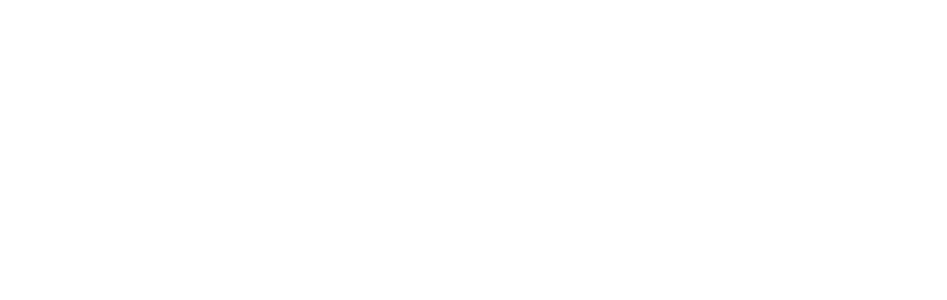
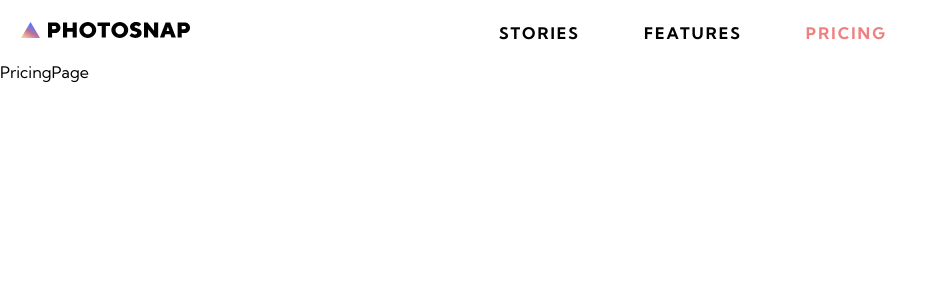
Before and after one commit to ai-is-awesome/photosnap_storyteller, a React (Create React App) app: page /pricing in a window 1280 px wide. Before the commit this address had no page. Shown: the top 300 px of the page, without its empty margins (0-947 px from the left). Built offline with nearby package versions, Linux system fonts and the light colour scheme.

Commit message:
added pages in routes and stories component in stories page

```diff
--- a/src/features/Home/HomePage.js
+++ b/src/features/Home/HomePage.js
@@ -16,7 +16,7 @@
     <>
       {photoCardRender}
       <h1 className="hp__title">Share with us!</h1>
-      <UserStory page={"home"} isDesktop={true} />
+      <UserStory page={"home"} />
       <Footer />
     </>
   );
--- a/src/features/Navbar/Links.js
+++ b/src/features/Navbar/Links.js
@@ -10,13 +10,13 @@
 
   return (
      <>
-      <Link className={`${style.link} ${splitLocation[1] === "" ? style.active : ""}`} to="/">
+      <Link className={`${style.link} ${splitLocation[1] === "stories" ? style.active : ""}`} to="/stories">
          <p>stories</p>
       </Link>
-      <Link className={`${style.link} ${splitLocation[1] === "" ? style.active : ""}`} to="/">
+      <Link className={`${style.link} ${splitLocation[1] === "features" ? style.active : ""}`} to="/features">
          <p>features</p>
       </Link>
-      <Link className={`${style.link} ${splitLocation[1] === "" ? style.active : ""}`} to="/">
+      <Link className={`${style.link} ${splitLocation[1] === "pricing" ? style.active : ""}`} to="/pricing">
          <p>pricing</p>
       </Link>
      </>
--- a/src/features/Navbar/Navbar.module.scss
+++ b/src/features/Navbar/Navbar.module.scss
@@ -47,9 +47,9 @@
     margin: 0.8rem 0;
     @extend %links;
   }
-  // .active {
-  //    color: lightcoral;
-  // }
+  .active {
+     color: lightcoral;
+  }
   .button {
     border-top: 2px solid lightgray;
     margin-top: 0.5rem;
@@ -81,15 +81,15 @@
     @include m.flex-row;
 
     .link {
-      margin-right: 3rem;
+      margin-right: 4rem;
       @extend %links;
       font-weight: bold;
       padding: 1.5rem 0 1.3rem;
     }
 
     //active will color the active links --we dont have any working links and pages yet
-    // .active {
-    //    color: lightcoral;
-    // }
+    .active {
+       color: lightcoral;
+    }
   }
 }
--- /dev/null
+++ b/src/features/pages/FeaturesPage/FeaturesPage.js
@@ -0,0 +1,7 @@
+import React from 'react'
+
+export default function FeaturesPage() {
+  return (
+    <div>FeaturesPage</div>
+  )
+}
--- /dev/null
+++ b/src/features/pages/PricingPage/PricingPage.js
@@ -0,0 +1,7 @@
+import React from 'react'
+
+export default function PricingPage() {
+  return (
+    <div>PricingPage</div>
+  )
+}
--- /dev/null
+++ b/src/features/pages/StoriesPage/StoriesPage.js
@@ -0,0 +1,10 @@
+import React from 'react'
+import UserStory from '../../UserStory/UserStoryContainer'
+
+export default function StoriesPage() {
+  return (
+    <>
+      <UserStory page={"stories"} />
+    </>
+  )
+}
--- a/src/index.js
+++ b/src/index.js
@@ -5,6 +5,9 @@
 import { Routes, Route } from "react-router-dom";
 import App from "./App";
 import HomePage from "./features/Home/HomePage";
+import FeaturesPage from "./features/pages/FeaturesPage/FeaturesPage";
+import PricingPage from "./features/pages/PricingPage/PricingPage";
+import StoriesPage from "./features/pages/StoriesPage/StoriesPage";
 import "./stylesheets/main.scss";
 
 
@@ -15,6 +18,9 @@
       <Routes>
         <Route path="/" element={<App />}>
           <Route index element={<HomePage />} />
+          <Route path="stories" element={<StoriesPage />} />
+          <Route path="features" element={<FeaturesPage />} />
+          <Route path="pricing" element={<PricingPage />} />
         </Route>
       </Routes>
     </BrowserRouter>
--- a/src/stylesheets/main.scss
+++ b/src/stylesheets/main.scss
@@ -1,6 +1,5 @@
 @use "abstracts/variables" as v;
 @use "vendors/normalize";
-@use "abstracts/mixins" as *;
 
 @import url("https://fonts.googleapis.com/css2?family=Kumbh+Sans:wght@400;700&display=swap");
 
```
Also changed, not shown: 1 other file (tests, documents, lock files or other folders).
